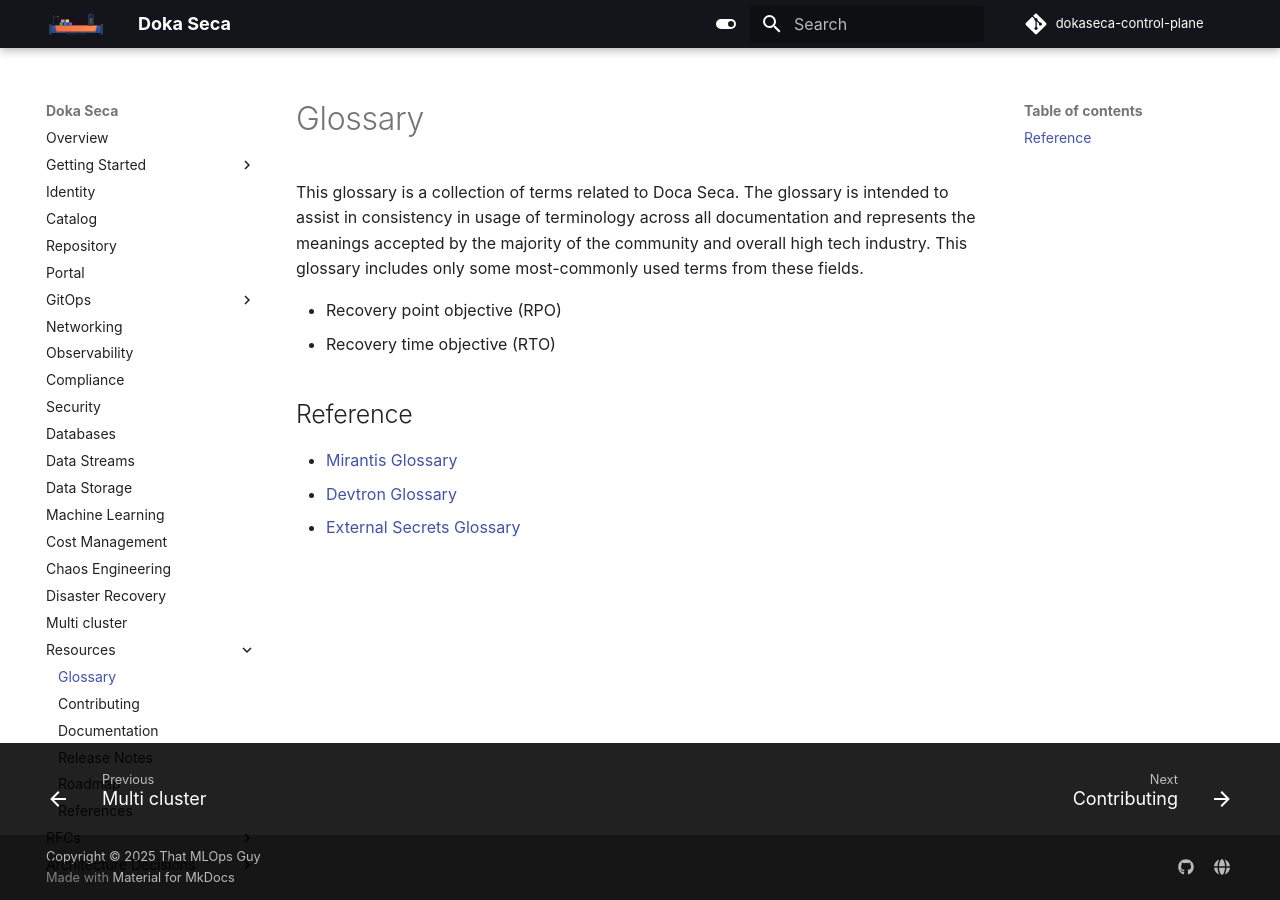
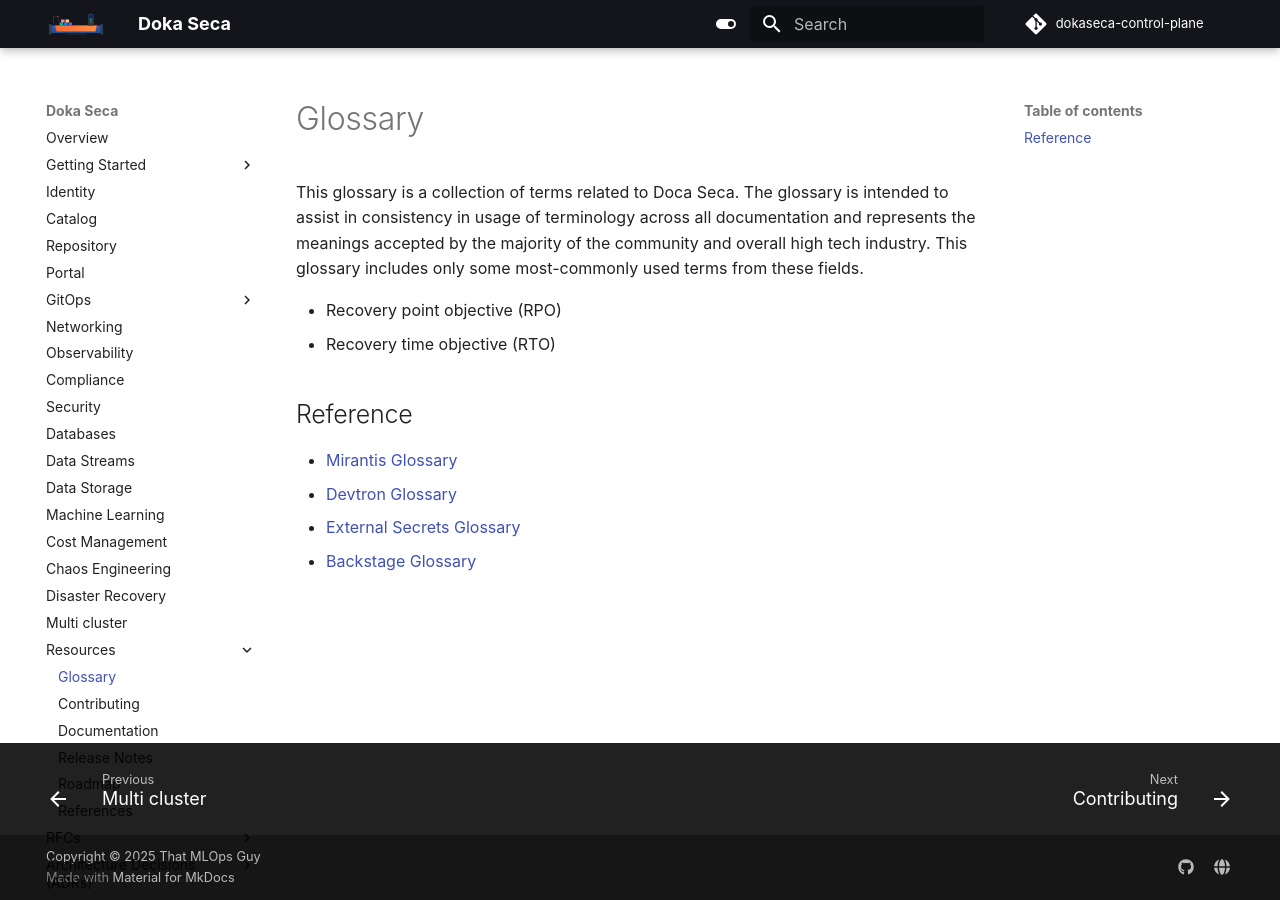
Before and after one commit to thatmlopsguy/dokaseca-control-plane, an MkDocs documentation site: the page built from docs/resources/glossary.md, in a window 1280 px wide. Built offline with MkDocs 1.6.1 and Material for MkDocs 9.7.7, drawn with Linux system fonts in a browser that asks for light colours; comment, search, counter and statistics services are not loaded.

Commit message:
fix: Update glossary and mkdocs navigation for clarity and consistency

```diff
--- a/docs/resources/glossary.md
+++ b/docs/resources/glossary.md
@@ -10,3 +10,4 @@
 - [Mirantis Glossary](https://docs.mirantis.com/glossary/mcp/#)
 - [Devtron Glossary](https://docs.devtron.ai/resources/glossary)
 - [External Secrets Glossary](https://external-secrets.io/latest/introduction/glossary/)
+- [Backstage Glossary](https://backstage.io/docs/next/references/glossary)
--- a/mkdocs.yaml
+++ b/mkdocs.yaml
@@ -46,7 +46,7 @@
   - RFCs:
     - Overview: rfc/index.md
     - 0001 - GitOps Promotion with Kargo: rfc/0001-gitops-promotion-with-kargo.md
-  - Architecture Decisions:
+  - Architecture Decisions (ADRs):
     - Overview: adr/index.md
     - 0001 - Use ADRs: adr/001-use-architecture-decision-records.md
     - 0002 - External Secrets Multi-Tenancy: adr/002-external-secrets-operator-multi-tenancy.md
```
